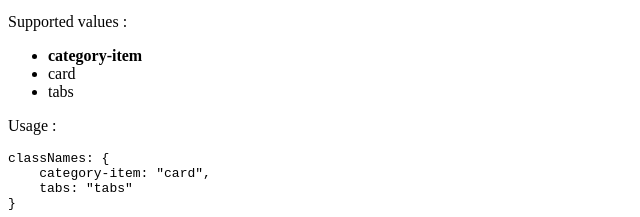
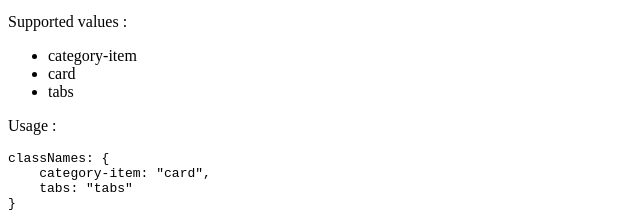
Before and after one commit to nt1m/InfoCards.js, a plain HTML site: page index.html in a window 1280 px wide. Shown: the part 506-723 px from the top of the page, 0-640 px from the left. Drawn offline with Linux system fonts and the light colour scheme.

Commit message:
Slight fix in documentation

```diff
--- a/index.html
+++ b/index.html
@@ -20,7 +20,7 @@
     <p>Class names you wish to apply to differents DOM elements.</p>
     <p>Supported values :</p>
     <ul>
-        <li><b>category-item</b></li>
+        <li>category-item</li>
         <li>card</li>
         <li>tabs</li>
     </ul>
```
